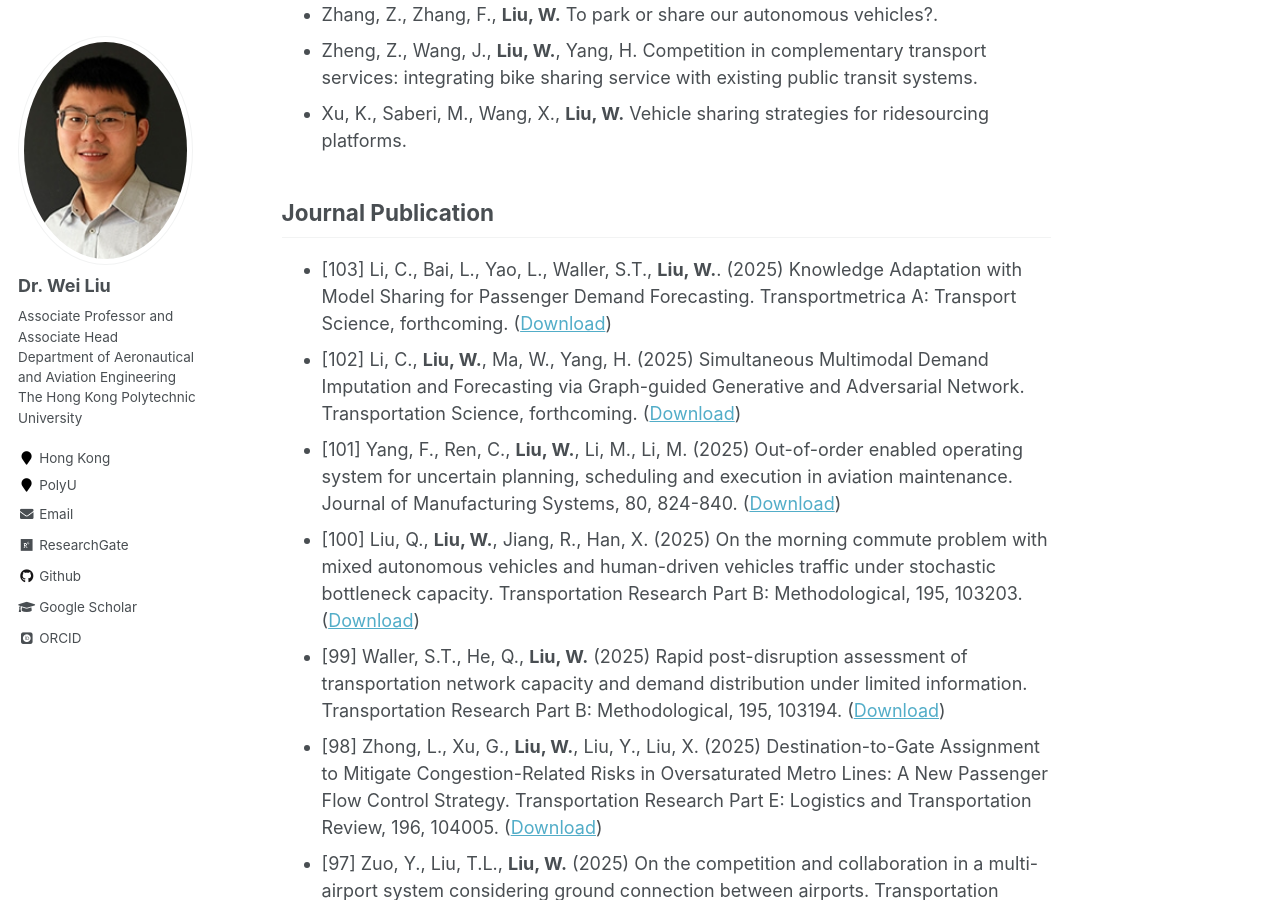
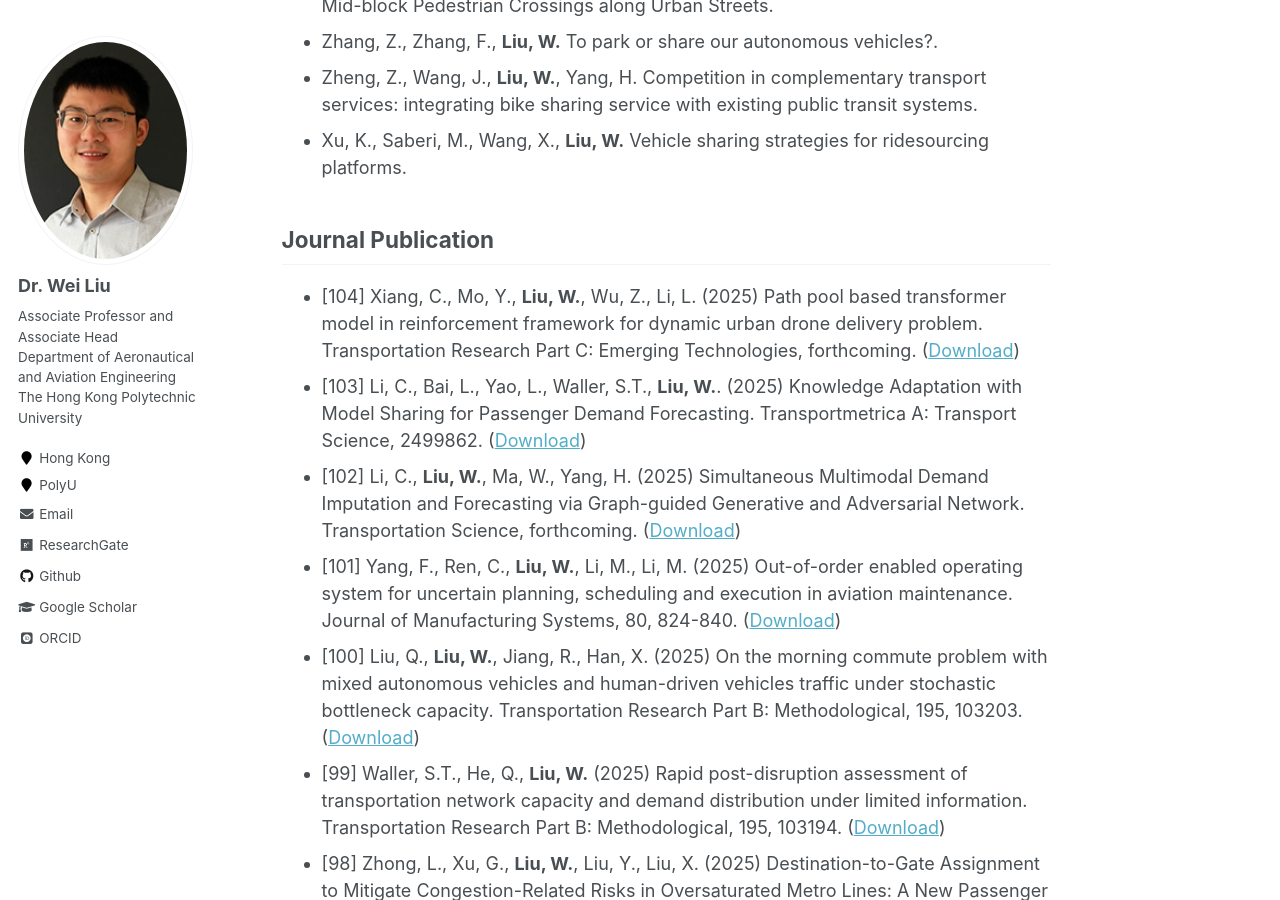
Before and after one commit to weiliu2016/weiliu2016.github.io, a Jekyll site: the page built from _pages/publications.md, in a window 1280 px wide and 900 px high, scrolled down 2541 px. Built offline with Jekyll 4.4.1, drawn with Linux system fonts in a browser that asks for light colours; some web fonts are replaced; formulas are drawn with MathJax 3; some of the changed text lies outside the part shown.

Commit message:
Update publications.md

```diff
--- a/_pages/publications.md
+++ b/_pages/publications.md
@@ -28,6 +28,7 @@ Selected Working Papers
 - Feng, Y., **Liu, W.** Budget-constrained user equilibrium: A quasi-variational inequality approach.
 - Zhu, X., Feng, Y., **Liu, W.** Bridging air and rail services in co-modality transportation considering uncertain capacity.
 - Fei, H., **Liu, W.** Coordinated Dispatching and Routing for Human Couriers and Autonomous Delivery Vehicles under Uncertainties.
+- Yan, M., Xu, G., Zhong, L., **Liu, W.**, Yang, H. Integrated optimization of pricing and train capacity allocation for high-speed railway express delivery with stochastic demand and capacity.
 - Gu, Z., Lian, T., Li, C., Loo, B.P.Y., Waller, S.T., **Liu, W.** A Mamba-based Probabilistic Generative Neural Network for Estimating Urban Pedestrian Volumes.
 - Fei, H., Sun, W., Zhang, F., **Liu, W.** Optimizing Mobility and Charging Services with Shared Electric Autonomous Vehicles.
 - Zhang, Z., Gao, Y., Zhang, F., **Liu, W.** Parking management and operation: A bibliometric analysis and comprehensive review.
@@ -61,7 +61,8 @@ Selected Working Papers
 
 Journal Publication
 ----------
-* [103] Li, C., Bai, L., Yao, L., Waller, S.T., **Liu, W.**. (2025) Knowledge Adaptation with Model Sharing for Passenger Demand Forecasting. Transportmetrica A: Transport Science, forthcoming. ([Download](https://doi.org/10.1080/23249935.2025.2499862))
+* [104] Xiang, C., Mo, Y., **Liu, W.**, Wu, Z., Li, L. (2025) Path pool based transformer model in reinforcement framework for dynamic urban drone delivery problem. Transportation Research Part C: Emerging Technologies, forthcoming. ([Download](https://doi.org/10.1016/j.trc.2025.xxxxxx))
+* [103] Li, C., Bai, L., Yao, L., Waller, S.T., **Liu, W.**. (2025) Knowledge Adaptation with Model Sharing for Passenger Demand Forecasting. Transportmetrica A: Transport Science, 2499862. ([Download](https://doi.org/10.1080/23249935.2025.2499862))
 * [102] Li, C., **Liu, W.**, Ma, W., Yang, H. (2025) Simultaneous Multimodal Demand Imputation and Forecasting via Graph-guided Generative and Adversarial Network. Transportation Science, forthcoming. ([Download](https://doi.org/10.1287/trsc.2023.0326))
 * [101] Yang, F., Ren, C., **Liu, W.**, Li, M., Li, M. (2025) Out-of-order enabled operating system for uncertain planning, scheduling and execution in aviation maintenance. Journal of Manufacturing Systems, 80, 824-840. ([Download](https://doi.org/10.1016/j.jmsy.2025.04.011))
 * [100] Liu, Q., **Liu, W.**, Jiang, R., Han, X. (2025) On the morning commute problem with mixed autonomous vehicles and human-driven vehicles traffic under stochastic bottleneck capacity. Transportation Research Part B: Methodological, 195, 103203. ([Download](https://doi.org/10.1016/j.trb.2025.103203))
```
Also changed, not shown: other parts of _pages/publications.md (+0 -1 lines).
